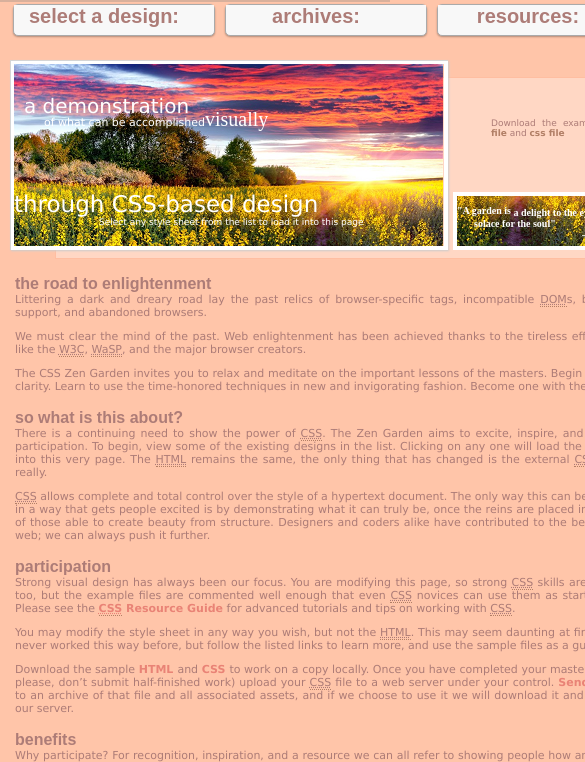
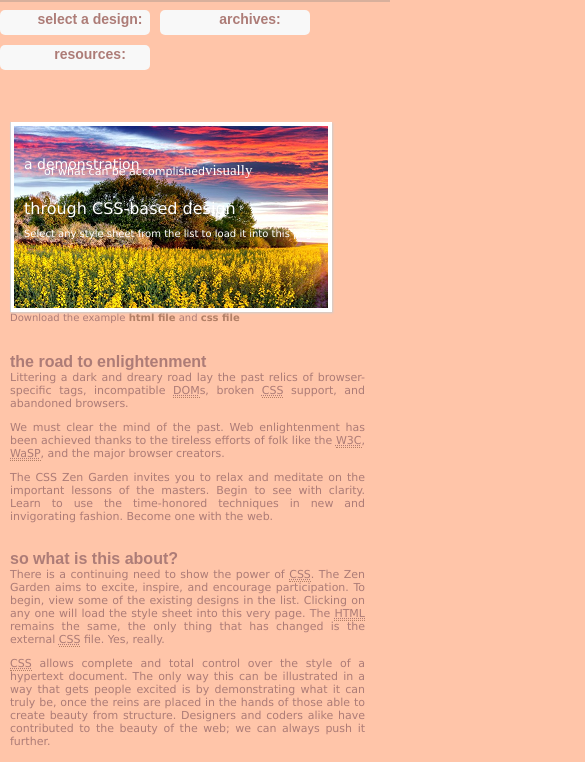
Before and after one commit to Kevin181/CSS-Zen-Garden-Demo, a plain HTML site: page 002/zengarden.com_002.html in a window 390 px wide. Shown: the part 65-827 px from the top of the page, 585 px wide, since content can reach past the window. Drawn offline with Linux system fonts and the light colour scheme; files whose address does not match are found by name.

Commit message:
002 style

```diff
--- a/001/css/zengarden.com_001.css
+++ b/001/css/zengarden.com_001.css
@@ -473,6 +473,7 @@ h3 {
 	.side-line .link-style h3 {
 		display : inline-block;
 		margin: 7px;
+		font-size : 17px;
 		margin-right: 20px;
 		text-align: center;
 	}
--- a/002/css/zengarden.com_002.css
+++ b/002/css/zengarden.com_002.css
@@ -47,7 +47,6 @@ h3 {
 }
 
 .header {
-	min-width: 672px;
 	height :62px;
 	background-color : #fff;
 }
@@ -83,7 +82,6 @@ h3 {
 .content {
 	margin: 0 0 0 220px;
 	padding-top : 30px;
-	min-width: 632px;
 	background-color : #FFC5A9;
 }
 
@@ -140,7 +138,7 @@ h3 {
 
 .introduce p:last-child{
 	margin: 40px 0 0 415px ;
-	font-size : 9px;
+	font-size : 10px;
 }
 
 .introduce .introduce-img p {
@@ -169,7 +167,7 @@ h3 {
 .extra-expand {
 	position: relative;
 	top :80px;
-	left : 0;
+	left : 100px;
 	font-size : 23px;
 	text-align : right;
 }
@@ -177,7 +175,7 @@ h3 {
 .constrict {
 	position: relative;
 	top :80px;
-	left : 85px;
+	left : 67px;
 	font-size : 11px;
 
 }
@@ -204,7 +202,6 @@ h3 {
 	margin-left : 40px;
 	margin-right : 30px;
 	padding-top : 10px;
-	min-width: 632px;
 	text-align : right;
 	font-size : 11px;
 }
@@ -448,14 +445,18 @@ a.special-color {
 
 }
 
-@media screen and (max-width: 768px) {
+@media (max-width: 768px) {
 	body {
 		background-color: #ffc5a9;
 	}
 
+	.header {
+		display : flex;
+		flex-wrap ; wrap;
+	}
+
 	.header h2 {
-		left :150px;
-		width: auto;
+		display: none;
 	}
 	.summary {
 		width: 100%;
@@ -469,95 +470,136 @@ a.special-color {
 	}
 
 	.content {
+		display : flex;
+		flex-wrap : wrap;
 		margin : 0;
-	    padding: 50px 10px 0 15px;
+	    padding: 100px 20px 0 20px;
+
+	}
+
+	.introduce p:last-child {
+	    font-size: 10px;
+	    margin: 0;
 	}
 
 	.article {
 		margin : 0;
 	}
 
+	.introduce {
+		display : flex;
+		flex-wrap : wrap;
+		justify-content : flex-start;
+		align-items: center;
+		margin : 0 0 35px 0;
+		padding : 0;
+		border-width:  0;
+		background-color : transparent;
+	}
+
 	.introduce-img {
-		top :125px;
-		left :10px;
-		z-index: 0;
+		position : relative;
+		top : 0;
+		left : 0;
+		z-index : 0;
+		width: auto;
+		min-width: 224px;
+	}
+
+	.introduce-img::after {
+		display: none;
+	}
+
+	.extra-expand {
+		top :80px;
+		left : 10px;
+	}
+
+	.constrict {
+		top :75px;
+		left : 15px;
+
 	}
 
 	.small-title {
-		left : 453px;
-		top : 257px;
+		display : none;
 	}
 
 	.side-line {
 		position: absolute;
 		display: flex;
 		left :0px;
-		top : 5px;
-		min-width: 642px;
-		justify-content: center;
+		top : 35px;
+		justify-content: start-flex;
 		align-items: center;
+		flex-wrap :wrap;
 		width: 100%;
-		min-height: 60px;
+		background-color : transparent;
 	}
 
 	.side-line div {
 		display: inline-block;
 		float : left;
-		min-width: 175px;
+		margin :0 10px 10px 0;
 		background-color : rgba(248,248,248,1);
 
 	}
+
 	.link-style {
 		display : flex;
 		position: relative;
 		left : 0;
-		justify-content: center;
-		align-items: center;
-		height: 30px;
-		margin :20px 0 0 10px;
-		border: solid 1px #aaa;
-		box-shadow: 0 1px 2px rgba(0,0,0,.3);
-		border-radius: 5px;
-		background: #fff;
+		width : 150px;
+		height : 25px;
+		justify-content : flex-start;
+		align-items : center;
+		flex-wrap : wrap;
+		border-radius : 5px;
 	}
 
 	.link-style div {
-		margin :0;
 		text-align: center;
+		background-color: transparent;
+	}
+
+	.link-style nav {
+		height : 25px;
 	}
 
 	.side-line .link-style h3 {
 		display : inline-block;
 		margin-top: 0;
 		text-align: center;
-		font-size: 20px;
+		font-size: 14px;
 		background-color : transparent;
 	}
 
-	.side-line .link-style ul {
+	.link-style ul {
 		display : inline-block;
 		position: relative;
-		top: 0;
+		top: -25px;
 		width: 100%;
 		height : 25px;
-		padding: 5px 0;
+		padding: 0;
 		border-radius: 5px;
 	}
-	.side-line .link-style li {
+	.link-style li {
 		display: none;
 		margin: 0;
 	}
 
-	.side-line .link-style ul:hover {
-		top : 15px;
-		height : 300px;
+	.link-style ul:hover {
+		top : -5px;
+		height : 270px;
+		z-index : 2;
 		text-align : left;
+		background-color : #fff;
 	}
-	.side-line .link-style ul:hover li {
-		display: block;
-		width : 156px;
-		margin: 0 0 5px;
-		background: rgba(243,243,243,0.9);
+	.link-style ul:hover li {
+		display : block;
+		width : 140px;
+		margin : 6px 0 5px;
+		padding : 0 0 0 10px;
 	}
 
 	.footer {
@@ -565,3 +607,42 @@ a.special-color {
 	}
 
 }
+
+@media (max-width: 426px) {
+	.content {
+		padding: 125px 25px 0 10px;
+	}
+	.expand {
+		font-size : 14px;
+	}
+	.appendix {
+		font-size : 15px;
+	}
+	.extra-expand {
+		top :40px;
+		left : 10px;
+		font-size : 16px;
+	}
+
+	.constrict {
+		top :50px;
+		left : 10px;
+	}
+
+	.contentInfo {
+	    margin-left: 0;
+	    margin-right: 0;
+	}
+
+	.footer {
+	    margin : 0;
+	    padding-top: 10px;
+	    justify-content: flex-start;
+	    text-align: left;
+	}
+	.footer a {
+	    font-size: 13px;
+	    margin: 0 0 6px 10px;
+	    padding: 5px 8px;
+	}
+}
--- a/002/zengarden.com_002.html
+++ b/002/zengarden.com_002.html
@@ -2,6 +2,7 @@
 <html lang="en">
 <head>
 	<meta charset="UTF-8">
+	<meta name="viewport" content="initial-scale=1,width=device-width"/>
 	<title>CSS Zen Garden: The First Demo</title>
 	<link rel="stylesheet" type="text/css" href="css/zengarden.com_002.css">
 </head>
--- a/003/css/zengarden.com_003.css
+++ b/003/css/zengarden.com_003.css
@@ -30,9 +30,12 @@ abbr {
 }
 
 .header {
+	position: relative;
+	left: -5px;
+	width : 101%;
 	height : 8.5em;
 	background : transparent url("../image/header.png") repeat top left;
-	box-shadow : 0 3px 6px black;
+	box-shadow : 0 3px 4px #444;
 }
 .header:before {
 	position: absolute;
```
Also changed, not shown: 003/zengarden.com_003.html (+1 -1 lines).
